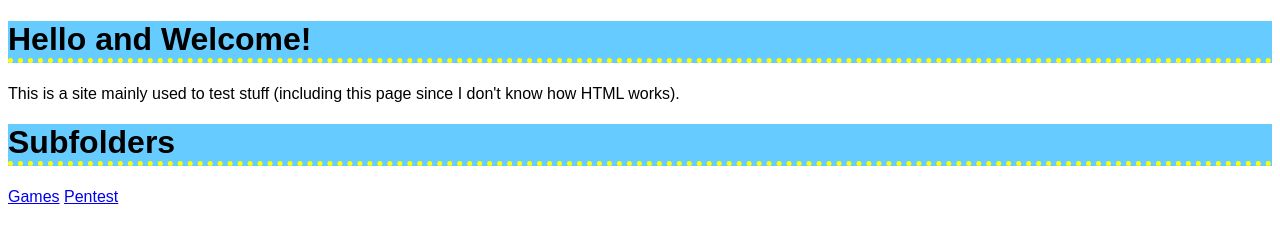
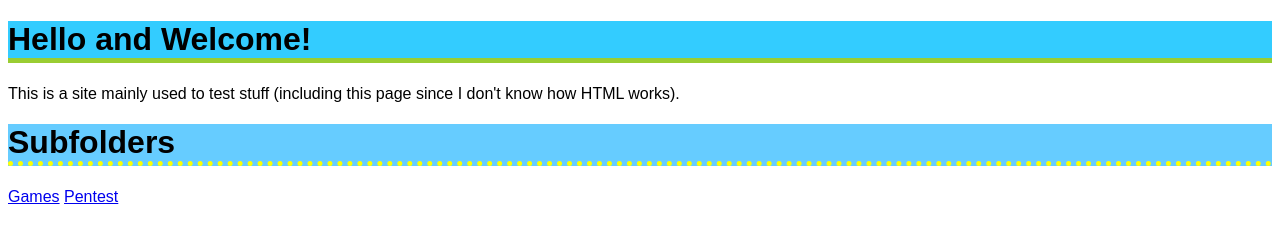
Before and after one commit to 2540825244/2540825244.github.io, a plain HTML site: page index.html in a window 1280 px wide. In both pictures the pointer is over the element "Hello and Welcome!". Drawn offline with Linux system fonts and the light colour scheme.

Commit message:
Fix Hover Effect

```diff
--- a/index.css
+++ b/index.css
@@ -8,7 +8,7 @@ h1 {
     color: black;
     transition: all 100ms ease-in-out;
 }
-h1.hover {
+h1:hover {
     background-color: #33ccff;
     border-bottom: 5px solid yellowgreen;
     color: black;
```
